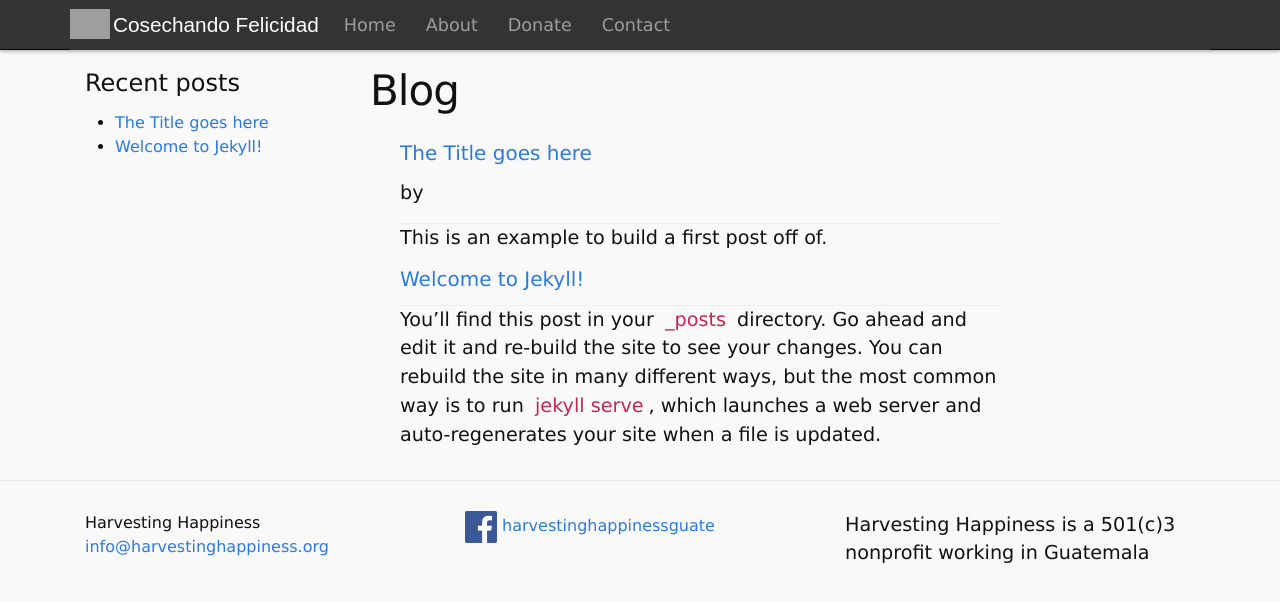
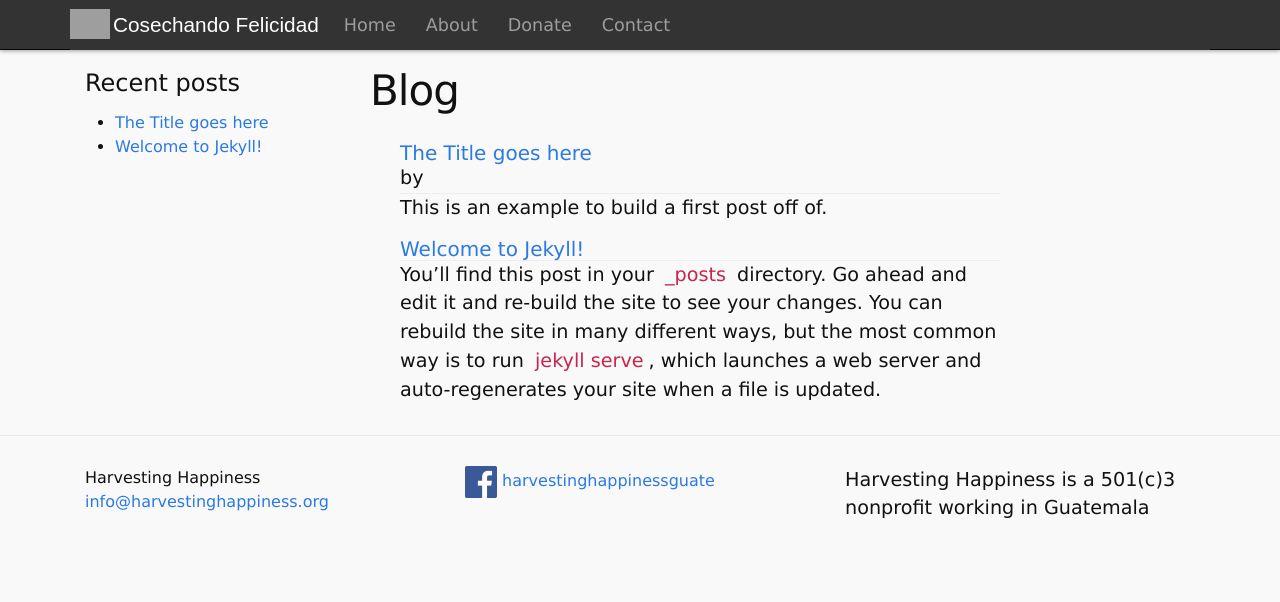
Before and after one commit to harvestinghappiness/harvestinghappiness.github.io, a Jekyll site: the page built from blog.md, in a window 1280 px wide. Shown: the top 602 px of the page. Built offline with Jekyll 4.4.1, drawn with Linux system fonts in a browser that asks for light colours.

Commit message:
Update style.css

```diff
--- a/css/style.css
+++ b/css/style.css
@@ -150,6 +150,14 @@ ul.blog {
   list-style: none;
 }
 
+ul.blog h4 {
+  margin: 0;
+}
+
+.meta {
+  margin: 0;
+}
+
 @media screen and (min-width: 767px) {
   .nav li.active > a {
     border-bottom: 3px solid #cc7a6f;
```
